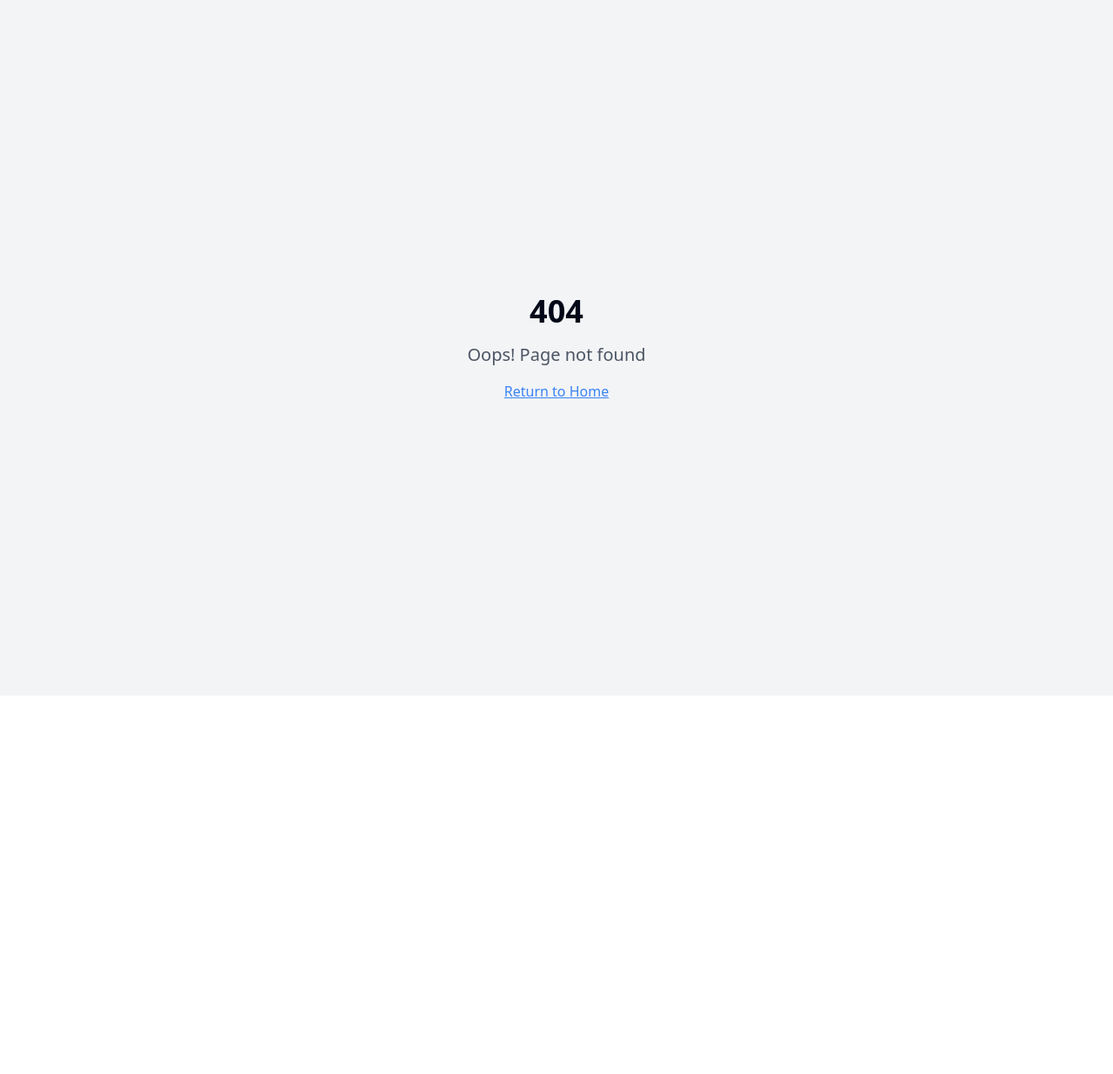
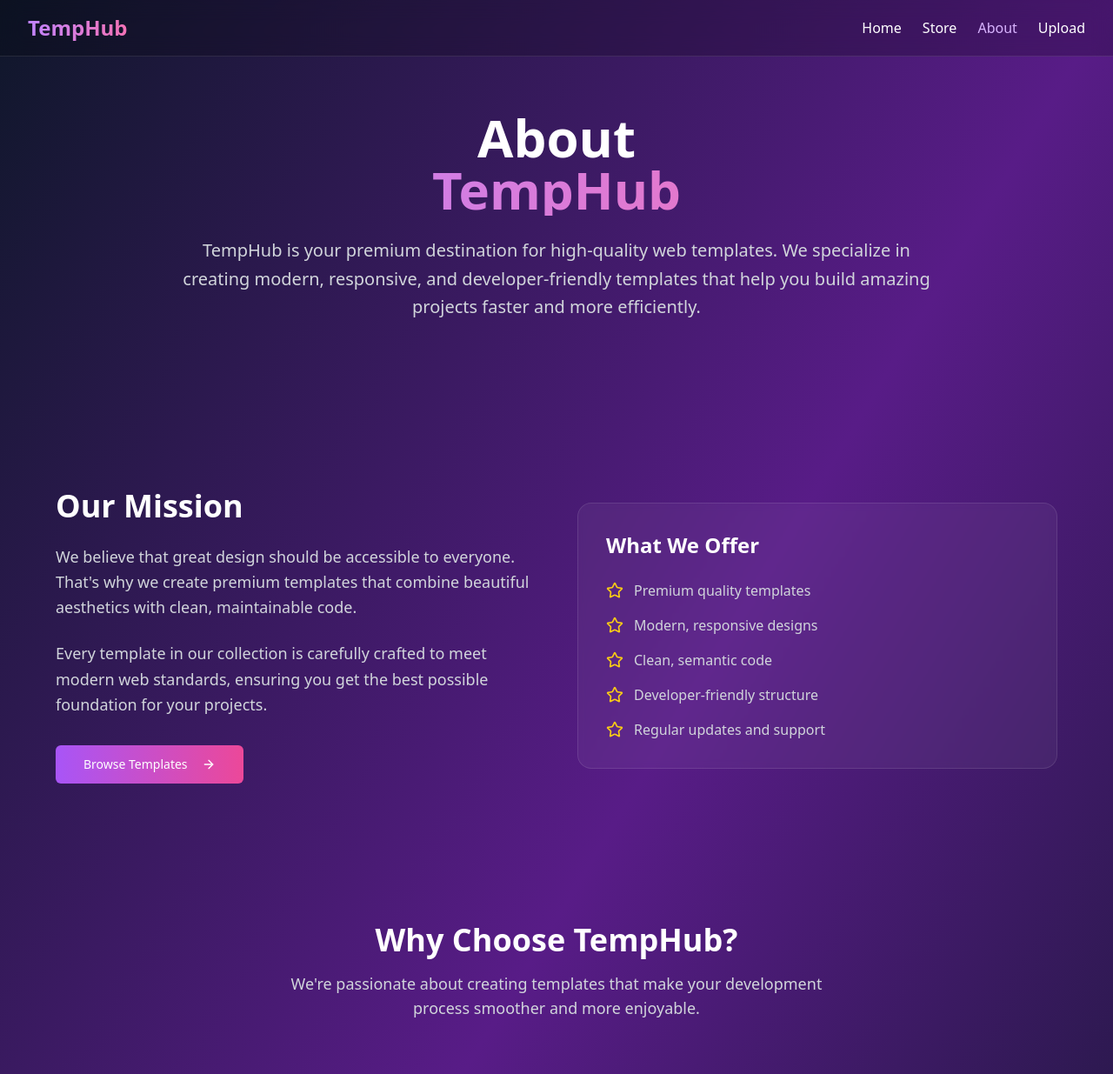
Before and after one commit to Han05-13/temp-hub-emporium, a React (Vite) app: page /about in a window 1280 px wide. Before the commit this address had no page. Shown: the top 1235 px of the page at 87% size. Before the commit the page ends 800 px from the top, so only its background shows below. Built offline with nearby package versions, Linux system fonts and the light colour scheme.

Commit message:
Fix: Button and About page
- Changed button colors to match the browser's CTA button style.
- Added an about page.
- Removed example templates.

```diff
--- a/src/App.tsx
+++ b/src/App.tsx
@@ -6,6 +6,7 @@ import { QueryClient, QueryClientProvider } from "@tanstack/react-query";
 import { BrowserRouter, Routes, Route } from "react-router-dom";
 import Index from "./pages/Index";
 import Store from "./pages/Store";
+import About from "./pages/About";
 import Upload from "./pages/Upload";
 import NotFound from "./pages/NotFound";
 
@@ -20,6 +21,7 @@ const App = () => (
         <Routes>
           <Route path="/" element={<Index />} />
           <Route path="/store" element={<Store />} />
+          <Route path="/about" element={<About />} />
           <Route path="/upload" element={<Upload />} />
           {/* ADD ALL CUSTOM ROUTES ABOVE THE CATCH-ALL "*" ROUTE */}
           <Route path="*" element={<NotFound />} />
--- a/src/components/ui/button.tsx
+++ b/src/components/ui/button.tsx
@@ -1,3 +1,4 @@
+
 import * as React from "react"
 import { Slot } from "@radix-ui/react-slot"
 import { cva, type VariantProps } from "class-variance-authority"
@@ -9,7 +10,7 @@ const buttonVariants = cva(
   {
     variants: {
       variant: {
-        default: "bg-primary text-primary-foreground hover:bg-primary/90",
+        default: "bg-gradient-to-r from-purple-500 to-pink-500 hover:from-purple-600 hover:to-pink-600 text-white",
         destructive:
           "bg-destructive text-destructive-foreground hover:bg-destructive/90",
         outline:
--- /dev/null
+++ b/src/pages/About.tsx
@@ -0,0 +1,180 @@
+
+import { Link } from "react-router-dom";
+import { Button } from "@/components/ui/button";
+import { ArrowRight, Star, Code, Palette, Zap } from "lucide-react";
+
+const About = () => {
+  const highlights = [
+    {
+      icon: <Code className="w-8 h-8 text-purple-400" />,
+      title: "Developer-Focused",
+      description: "Templates built by developers, for developers"
+    },
+    {
+      icon: <Palette className="w-8 h-8 text-pink-400" />,
+      title: "Modern Design",
+      description: "Contemporary designs that stand out"
+    },
+    {
+      icon: <Star className="w-8 h-8 text-yellow-400" />,
+      title: "Premium Quality",
+      description: "Hand-crafted with attention to detail"
+    },
+    {
+      icon: <Zap className="w-8 h-8 text-green-400" />,
+      title: "Ready to Use",
+      description: "Get started immediately with our templates"
+    }
+  ];
+
+  return (
+    <div className="min-h-screen bg-gradient-to-br from-slate-900 via-purple-900 to-slate-900">
+      {/* Navigation */}
+      <nav className="fixed top-0 w-full z-50 bg-black/20 backdrop-blur-md border-b border-white/10">
+        <div className="max-w-7xl mx-auto px-4 sm:px-6 lg:px-8">
+          <div className="flex justify-between items-center h-16">
+            <Link to="/" className="flex items-center">
+              <h1 className="text-2xl font-bold bg-gradient-to-r from-purple-400 to-pink-400 bg-clip-text text-transparent">
+                TempHub
+              </h1>
+            </Link>
+            <div className="flex items-center space-x-6">
+              <Link to="/" className="text-white hover:text-purple-300 transition-colors">
+                Home
+              </Link>
+              <Link to="/store" className="text-white hover:text-purple-300 transition-colors">
+                Store
+              </Link>
+              <Link to="/about" className="text-purple-300 font-medium">
+                About
+              </Link>
+              <Link to="/upload" className="text-white hover:text-purple-300 transition-colors">
+                Upload
+              </Link>
+            </div>
+          </div>
+        </div>
+      </nav>
+
+      {/* Hero Section */}
+      <section className="pt-32 pb-20 px-4">
+        <div className="max-w-4xl mx-auto text-center">
+          <h1 className="text-5xl md:text-6xl font-bold text-white mb-6">
+            About
+            <span className="block bg-gradient-to-r from-purple-400 to-pink-400 bg-clip-text text-transparent">
+              TempHub
+            </span>
+          </h1>
+          <p className="text-xl text-gray-300 mb-8 leading-relaxed">
+            TempHub is your premium destination for high-quality web templates.
+            We specialize in creating modern, responsive, and developer-friendly templates
+            that help you build amazing projects faster and more efficiently.
+          </p>
+        </div>
+      </section>
+
+      {/* Mission Section */}
+      <section className="py-20 px-4">
+        <div className="max-w-6xl mx-auto">
+          <div className="grid grid-cols-1 lg:grid-cols-2 gap-12 items-center">
+            <div>
+              <h2 className="text-4xl font-bold text-white mb-6">Our Mission</h2>
+              <p className="text-gray-300 text-lg mb-6 leading-relaxed">
+                We believe that great design should be accessible to everyone. That's why we create
+                premium templates that combine beautiful aesthetics with clean, maintainable code.
+              </p>
+              <p className="text-gray-300 text-lg mb-8 leading-relaxed">
+                Every template in our collection is carefully crafted to meet modern web standards,
+                ensuring you get the best possible foundation for your projects.
+              </p>
+              <Link to="/store">
+                <Button size="lg">
+                  Browse Templates
+                  <ArrowRight className="ml-2 w-5 h-5" />
+                </Button>
+              </Link>
+            </div>
+            <div className="bg-white/5 backdrop-blur-sm rounded-2xl p-8 border border-white/10">
+              <h3 className="text-2xl font-semibold text-white mb-6">What We Offer</h3>
+              <ul className="space-y-4 text-gray-300">
+                <li className="flex items-center">
+                  <Star className="w-5 h-5 text-yellow-400 mr-3 flex-shrink-0" />
+                  Premium quality templates
+                </li>
+                <li className="flex items-center">
+                  <Star className="w-5 h-5 text-yellow-400 mr-3 flex-shrink-0" />
+                  Modern, responsive designs
+                </li>
+                <li className="flex items-center">
+                  <Star className="w-5 h-5 text-yellow-400 mr-3 flex-shrink-0" />
+                  Clean, semantic code
+                </li>
+                <li className="flex items-center">
+                  <Star className="w-5 h-5 text-yellow-400 mr-3 flex-shrink-0" />
+                  Developer-friendly structure
+                </li>
+                <li className="flex items-center">
+                  <Star className="w-5 h-5 text-yellow-400 mr-3 flex-shrink-0" />
+                  Regular updates and support
+                </li>
+              </ul>
+            </div>
+          </div>
+        </div>
+      </section>
+
+      {/* Highlights Section */}
+      <section className="py-20 px-4">
+        <div className="max-w-7xl mx-auto">
+          <div className="text-center mb-16">
+            <h2 className="text-4xl font-bold text-white mb-4">Why Choose TempHub?</h2>
+            <p className="text-gray-300 text-lg max-w-2xl mx-auto">
+              We're passionate about creating templates that make your development process smoother and more enjoyable.
+            </p>
+          </div>
+          <div className="grid grid-cols-1 md:grid-cols-2 lg:grid-cols-4 gap-8">
+            {highlights.map((highlight, index) => (
+              <div key={index} className="bg-white/5 backdrop-blur-sm rounded-xl p-6 border border-white/10 hover:bg-white/10 transition-all duration-300 hover:scale-105">
+                <div className="mb-4">{highlight.icon}</div>
+                <h3 className="text-xl font-semibold text-white mb-2">{highlight.title}</h3>
+                <p className="text-gray-300">{highlight.description}</p>
+              </div>
+            ))}
+          </div>
+        </div>
+      </section>
+
+      {/* CTA Section */}
+      <section className="py-20 px-4">
+        <div className="max-w-4xl mx-auto text-center">
+          <div className="bg-gradient-to-r from-purple-500/20 to-pink-500/20 rounded-2xl p-12 border border-white/10">
+            <h2 className="text-4xl font-bold text-white mb-4">Ready to Get Started?</h2>
+            <p className="text-gray-300 text-lg mb-8">
+              Explore our collection of premium templates and find the perfect starting point for your next project.
+            </p>
+            <Link to="/store">
+              <Button size="lg">
+                Browse Store
+                <ArrowRight className="ml-2 w-5 h-5" />
+              </Button>
+            </Link>
+          </div>
+        </div>
+      </section>
+
+      {/* Footer */}
+      <footer className="border-t border-white/10 py-12 px-4">
+        <div className="max-w-7xl mx-auto text-center">
+          <h3 className="text-2xl font-bold bg-gradient-to-r from-purple-400 to-pink-400 bg-clip-text text-transparent mb-4">
+            TempHub
+          </h3>
+          <p className="text-gray-400">
+            © 2024 TempHub. All rights reserved.
+          </p>
+        </div>
+      </footer>
+    </div>
+  );
+};
+
+export default About;
--- a/src/pages/Index.tsx
+++ b/src/pages/Index.tsx
@@ -1,4 +1,3 @@
-
 import { useState, useEffect } from "react";
 import { Link } from "react-router-dom";
 import { Button } from "@/components/ui/button";
@@ -49,10 +48,13 @@ const Index = () => {
               <Link to="/store" className="text-white hover:text-purple-300 transition-colors">
                 Store
               </Link>
+              <Link to="/about" className="text-white hover:text-purple-300 transition-colors">
+                About
+              </Link>
               <Link to="/upload" className="text-white hover:text-purple-300 transition-colors">
                 Upload
               </Link>
-              <Button className="bg-gradient-to-r from-purple-500 to-pink-500 hover:from-purple-600 hover:to-pink-600">
+              <Button>
                 Get Started
               </Button>
             </div>
--- a/src/pages/Store.tsx
+++ b/src/pages/Store.tsx
@@ -1,4 +1,3 @@
-
 import { useState, useEffect } from "react";
 import { Link } from "react-router-dom";
 import { Button } from "@/components/ui/button";
@@ -29,44 +28,9 @@ const Store = () => {
     if (savedTemplates) {
       setTemplates(JSON.parse(savedTemplates));
     } else {
-      // Initialize with some sample templates
-      const sampleTemplates: Template[] = [
-        {
-          id: "1",
-          title: "Modern Dashboard",
-          description: "Clean and responsive admin dashboard template with dark mode support",
-          price: "$29",
-          image: "https://images.unsplash.com/photo-1551288049-bebda4e38f71?w=400&h=300&fit=crop",
-          gumroadLink: "https://gumroad.com",
-          category: "Dashboard",
-          rating: 4.8,
-          downloads: 1250
-        },
-        {
-          id: "2",
-          title: "E-commerce Landing",
-          description: "High-converting landing page template for online stores",
-          price: "$39",
-          image: "https://images.unsplash.com/photo-1556742049-0cfed4f6a45d?w=400&h=300&fit=crop",
-          gumroadLink: "https://gumroad.com",
-          category: "Landing Page",
-          rating: 4.9,
-          downloads: 890
-        },
-        {
-          id: "3",
-          title: "Portfolio Website",
-          description: "Stunning portfolio template for creatives and developers",
-          price: "$25",
-          image: "https://images.unsplash.com/photo-1467232004584-a241de8bcf5d?w=400&h=300&fit=crop",
-          gumroadLink: "https://gumroad.com",
-          category: "Portfolio",
-          rating: 4.7,
-          downloads: 2100
-        }
-      ];
-      setTemplates(sampleTemplates);
-      localStorage.setItem("tempHubTemplates", JSON.stringify(sampleTemplates));
+      // Remove sample templates - user will upload their own
+      setTemplates([]);
+      localStorage.setItem("tempHubTemplates", JSON.stringify([]));
     }
   }, []);
 
@@ -96,6 +60,9 @@ const Store = () => {
               </Link>
               <Link to="/store" className="text-purple-300 font-medium">
                 Store
+              </Link>
+              <Link to="/about" className="text-white hover:text-purple-300 transition-colors">
+                About
               </Link>
               <Link to="/upload" className="text-white hover:text-purple-300 transition-colors">
                 Upload
@@ -151,7 +118,7 @@ const Store = () => {
         <div className="max-w-7xl mx-auto">
           {filteredTemplates.length === 0 ? (
             <div className="text-center py-20">
-              <p className="text-gray-400 text-lg">No templates found matching your criteria.</p>
+              <p className="text-gray-400 text-lg">No templates available yet. Upload your first template to get started!</p>
             </div>
           ) : (
             <div className="grid grid-cols-1 md:grid-cols-2 lg:grid-cols-3 gap-8">
--- a/src/pages/Upload.tsx
+++ b/src/pages/Upload.tsx
@@ -112,6 +112,9 @@ const Upload = () => {
               </Link>
               <Link to="/store" className="text-white hover:text-purple-300 transition-colors">
                 Store
+              </Link>
+              <Link to="/about" className="text-white hover:text-purple-300 transition-colors">
+                About
               </Link>
               <Link to="/upload" className="text-purple-300 font-medium">
                 Upload
```
